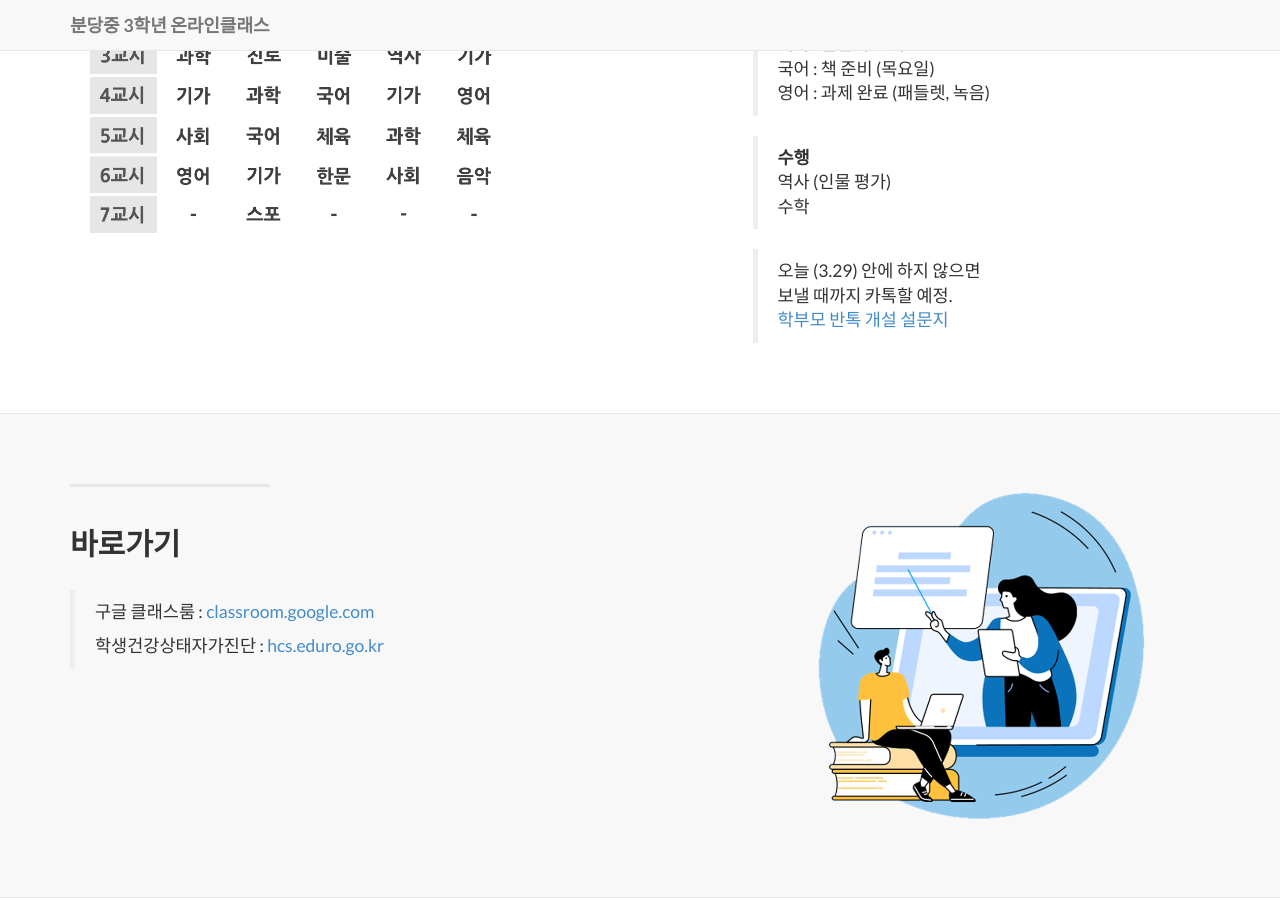
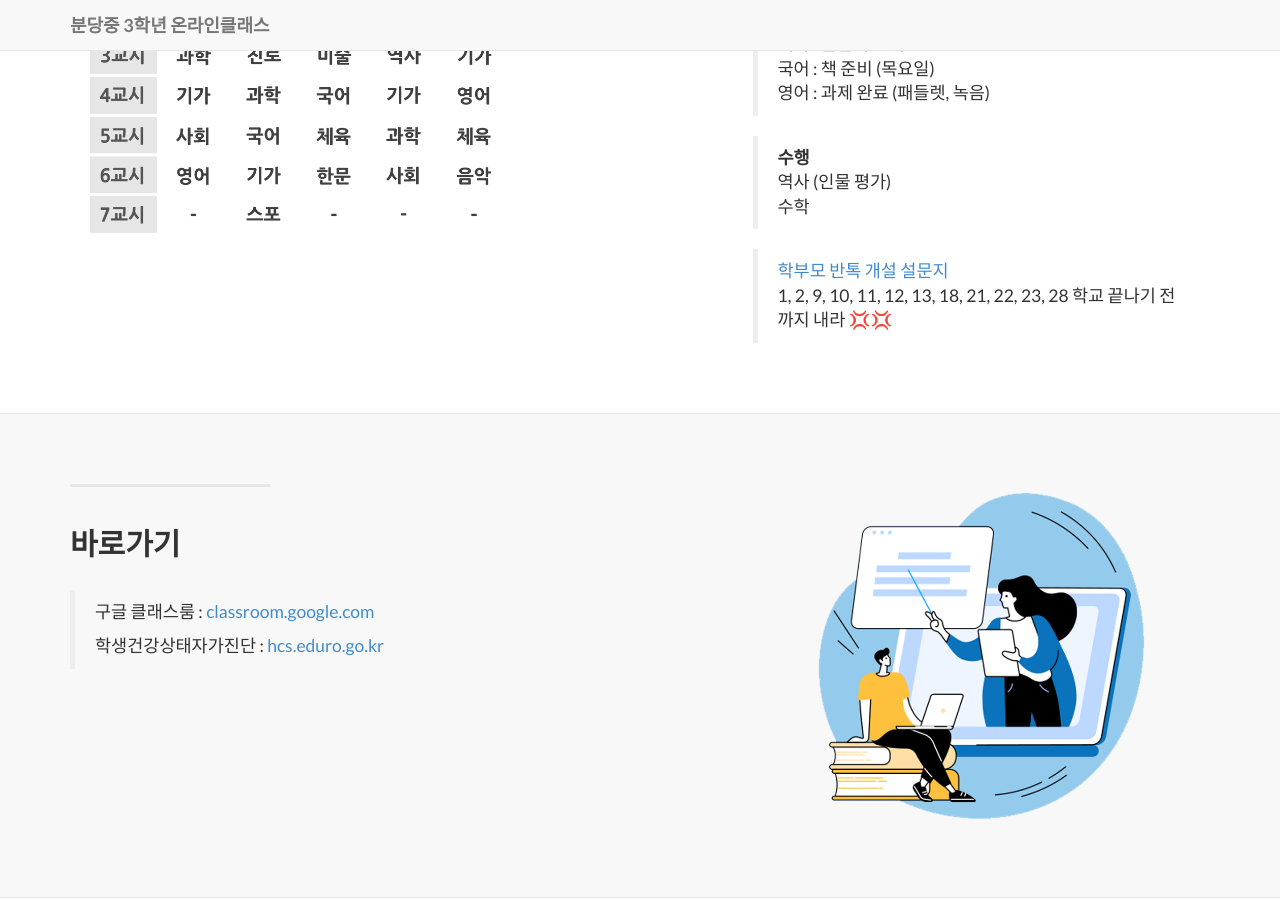
Before and after one commit to bundang-ms-2021/oncl, a Jekyll site: the page built from index.html, in a window 1280 px wide and 900 px high, scrolled down 919 px. Built offline with Jekyll 4.4.1, drawn with Linux system fonts in a browser that asks for light colours; nearby versions of some CDN libraries; library files that are not in the unit come from our copies.

Commit message:
Update 2014-09-21-services-1.markdown

```diff
--- a/_posts/2014-09-21-services-1.markdown
+++ b/_posts/2014-09-21-services-1.markdown
@@ -14,6 +14,5 @@ description: |
   > 역사 (인물 평가)
   > 수학
 
-  > 오늘 (3.29) 안에 하지 않으면
-  > 보낼 때까지 카톡할 예정.
   > <a href = "https://forms.gle/hAUZGe9o8KbfpddZ6">학부모 반톡 개설 설문지</a>
+  > 1, 2, 9, 10, 11, 12, 13, 18, 21, 22, 23, 28 학교 끝나기 전까지 내라 💢💢
```
